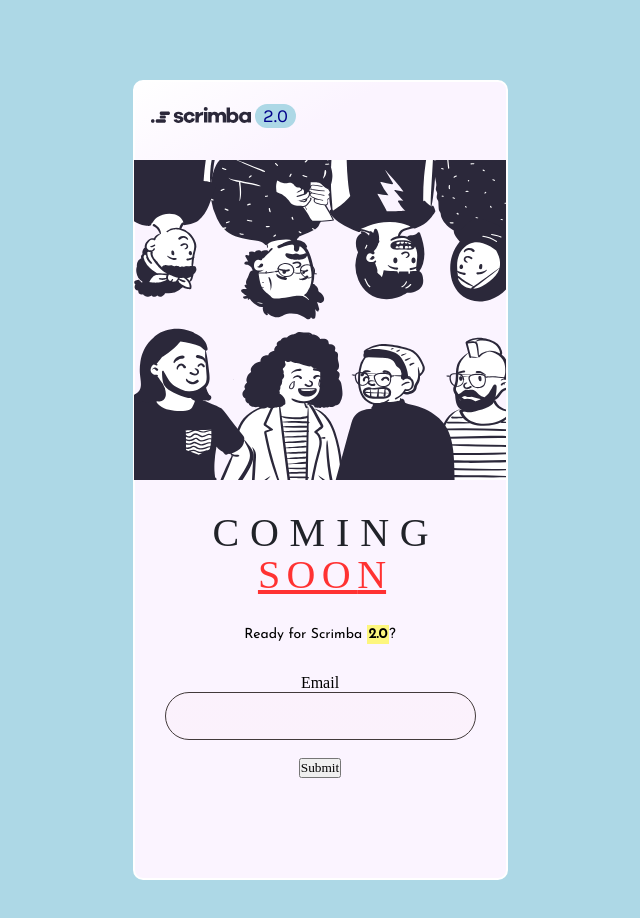
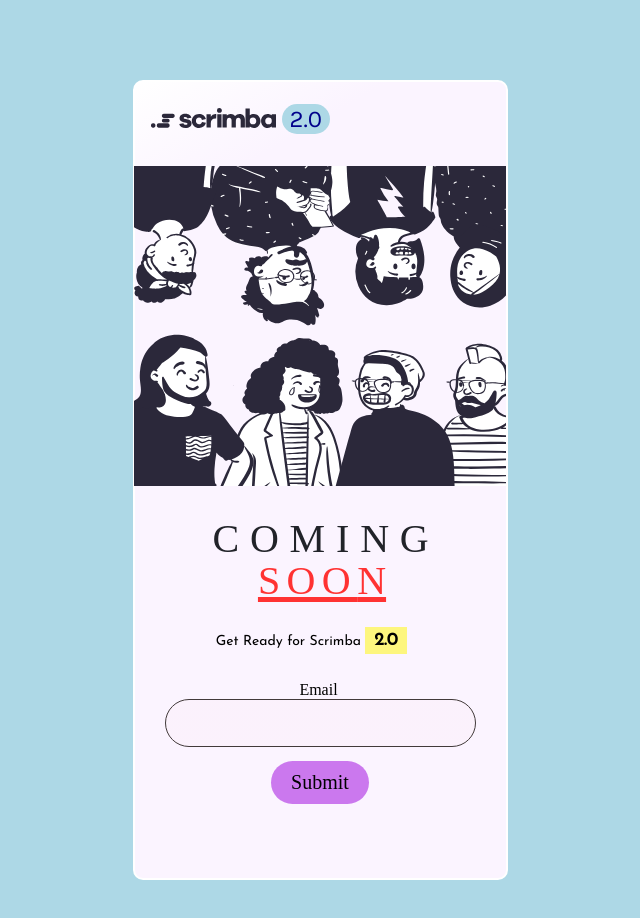
Before and after one commit to bowen-anth/scrimba-coming-soon, a React (Vite) app: page / in a window 1280 px wide. Shown: the top 918 px of the page, without its empty margins (320-960 px from the left). Built offline with nearby package versions, Linux system fonts and the light colour scheme.

Commit message:
more css

```diff
--- a/components/Content.jsx
+++ b/components/Content.jsx
@@ -6,7 +6,8 @@ const Content = () => {
             <main>
                 <h1>COMING <br/><span>SOO<span className="remove-spacing">N</span></span></h1>
                 <p>
-                    Ready for Scrimba <span className="two-span">2.0</span>?
+                    Get Ready for Scrimba <span className="two-span">2.0</span>
+                    {/* <span className="question-mark">?</span>  */}
                 </p>
             </main>
         </>
--- a/components/Email.jsx
+++ b/components/Email.jsx
@@ -18,7 +18,7 @@ const Email = () => {
             <form id="form" onSubmit={handleSubmit}>
                 <label for="email">Email</label>
                 <input type="email" id="email" name="email" /><br/><br/>
-                <button>Submit</button>
+                <button className="submit-btn">Submit</button>
             </form>
         </>
     )
--- a/components/Nav.jsx
+++ b/components/Nav.jsx
@@ -6,7 +6,7 @@ const Nav = () => {
             <nav className="nav">
                 <img src="public/scrimba-dark-logo.svg"
                 alt="Scrimba logo"
-                width="100px"
+                width="125px"
                 height="auto"
                 />
                 <span className="span-height-adjuster">2.0</span>
--- a/src/App.css
+++ b/src/App.css
@@ -21,7 +21,7 @@ nav > img {
 .nav > span {
   font-family: 'Karla', Arial, sans-serif;
   margin-left: .25em;
-  font-size: 1.15rem;
+  font-size: 1.5rem;
   background-color: #ADD8E6;
   padding: 1px 8px;
   border-radius: 25px;
@@ -58,6 +58,7 @@ main > h1 {
 main h1 > span {
   color: #ff3232;
   text-decoration: underline;
+  text-decoration-thickness: 5px;
   margin: 1em;
   margin-right: 1.2em;
   letter-spacing: .4rem;
@@ -80,9 +81,14 @@ main > p {
 
 .two-span {
   background-color: rgba(253, 247, 115, 0.918);
-  padding: 2px 2px;
-  font-size: 1em;
+  padding: 5px 9px;
+  font-size: 1.25em;
   font-weight: 900;
+  margin-right: 1em;
+}
+
+.question-mark {
+  margin-left: -1em;
 }
 
 .span-height-adjuster {
@@ -92,6 +98,10 @@ main > p {
 
 #form {
   text-align: center;
+}
+
+#form > label {
+  margin-right: 3px;
 }
 
 #form > input[type="email"] {
@@ -114,3 +124,20 @@ border-radius: 25px;
   line-height: 1.75rem;
   padding: 1em;
 }
+
+.submit-btn {
+  border: none;
+  border-radius: 9999px;
+  font-size: 1.25em;
+  padding: 0.5em 1em;
+  transition: all .1s ease-out;
+  background-color: #b94be8ba;
+  position: relative;
+  bottom: .2em;
+  cursor: pointer;
+}
+
+.submit-btn:hover {
+  box-shadow: 0px 2px 40px 0px rgba(0, 0, 0, 0.2);
+    bottom: 3px !important;
+}
```
Lines whose indentation alone changed are shown as unchanged.
